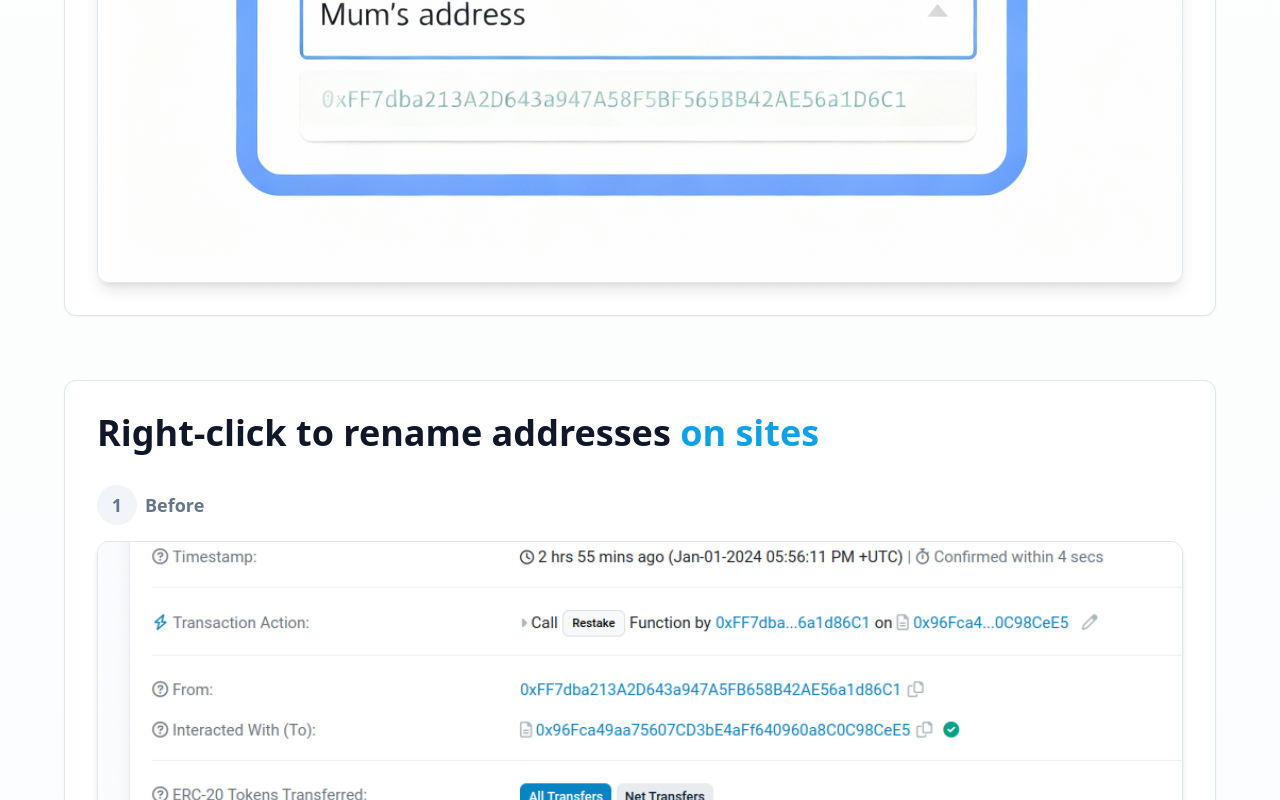
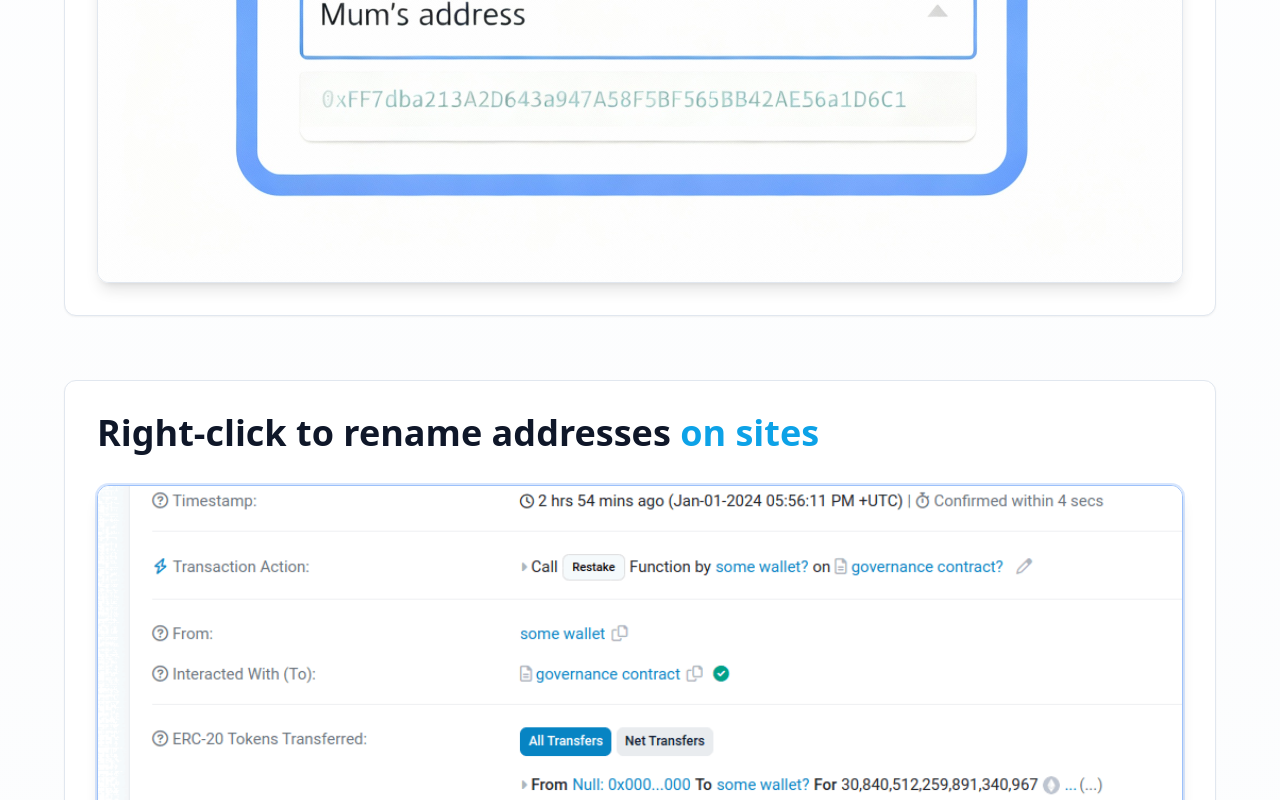
Before and after one commit to fraserbrownirl/easy0x, a React (Vite) app: page / in a window 1280 px wide. Shown: the part 2000-2800 px from the top of the page. Built offline with nearby package versions, Linux system fonts and the light colour scheme; the HTML template or start-up script is replaced by a standard one.

Commit message:
Replace before/after with GIF in Use Case 2
Update Use Case 2 to swap two images (before.png and after.png) with a single GIF (before-after.gif), copy uploaded GIF to assets, and adjust component imports accordingly for simplified layout.

```diff
--- a/src/pages/Index.tsx
+++ b/src/pages/Index.tsx
@@ -3,8 +3,7 @@ import SocialButton from "@/components/SocialButton";
 import FeatureCard from "@/components/FeatureCard";
 import heroBanner from "@/assets/hero-banner-new.jpeg";
 import addressBook from "@/assets/usecase-addressbook.jpeg";
-import beforeImage from "@/assets/before.png";
-import afterImage from "@/assets/after.png";
+import beforeAfterGif from "@/assets/before-after.gif";
 import logo from "@/assets/logo.png";
 import chromeIcon from "@/assets/chrome-icon.svg";
 import firefoxIcon from "@/assets/firefox-icon.svg";
@@ -123,33 +122,12 @@ const Index = () => {
                   <span className="text-foreground">Right-click to rename addresses</span>{" "}
                   <span className="text-accent">on sites</span>
                 </h3>
-                <div className="space-y-8">
-                  <div className="space-y-4">
-                    <div className="flex items-center gap-2 text-muted-foreground font-semibold text-lg">
-                      <span className="w-10 h-10 rounded-full bg-muted flex items-center justify-center">1</span>
-                      <span>Before</span>
-                    </div>
-                    <div className="rounded-lg overflow-hidden border border-border shadow-md">
-                      <img
-                        src={beforeImage}
-                        alt="Before: Etherscan showing complex hexadecimal wallet addresses that are hard to remember"
-                        className="w-full h-auto"
-                      />
-                    </div>
-                  </div>
-                  <div className="space-y-4">
-                    <div className="flex items-center gap-2 text-primary font-semibold text-lg">
-                      <span className="w-10 h-10 rounded-full bg-primary text-primary-foreground flex items-center justify-center">2</span>
-                      <span>After</span>
-                    </div>
-                    <div className="rounded-lg overflow-hidden border border-primary/50 shadow-lg ring-2 ring-primary/20">
-                      <img
-                        src={afterImage}
-                        alt="After: Etherscan showing renamed addresses with memorable labels like 'some wallet' and 'governance contract'"
-                        className="w-full h-auto"
-                      />
-                    </div>
-                  </div>
+                <div className="rounded-lg overflow-hidden border border-primary/50 shadow-lg ring-2 ring-primary/20">
+                  <img
+                    src={beforeAfterGif}
+                    alt="Before and after comparison: Etherscan showing transformation from complex hexadecimal addresses to memorable labels like 'some wallet' and 'governance contract'"
+                    className="w-full h-auto"
+                  />
                 </div>
               </div>
             </FeatureCard>
```
Also changed, not shown: src/assets/before-after.gif (added).
